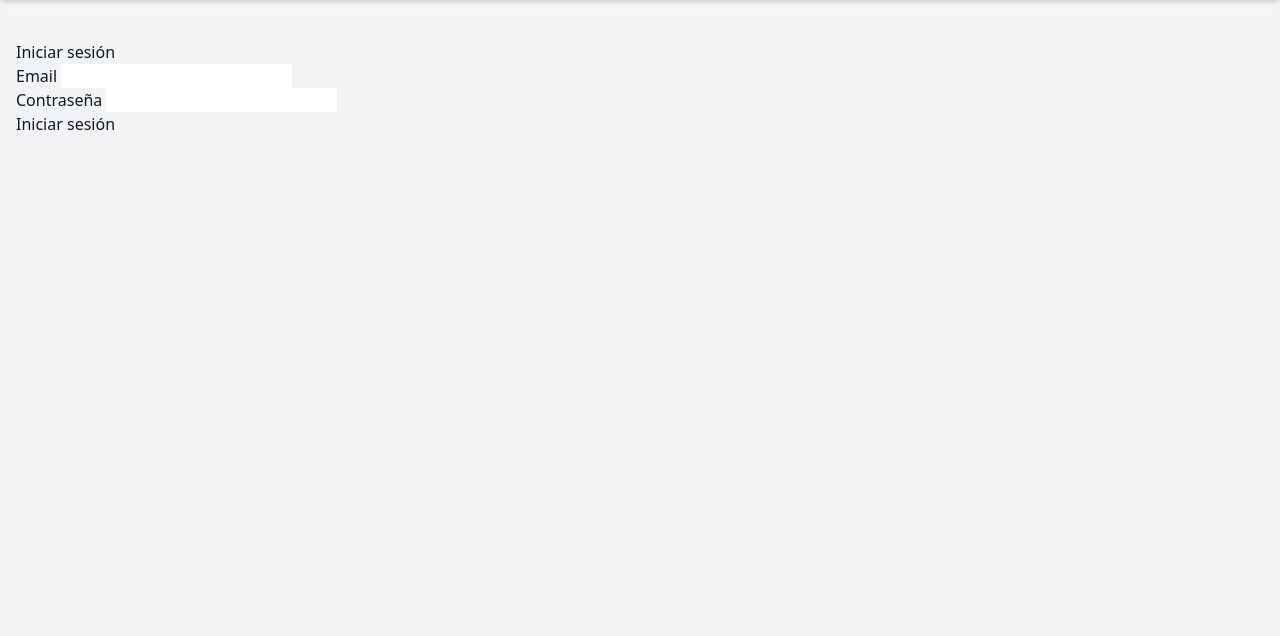
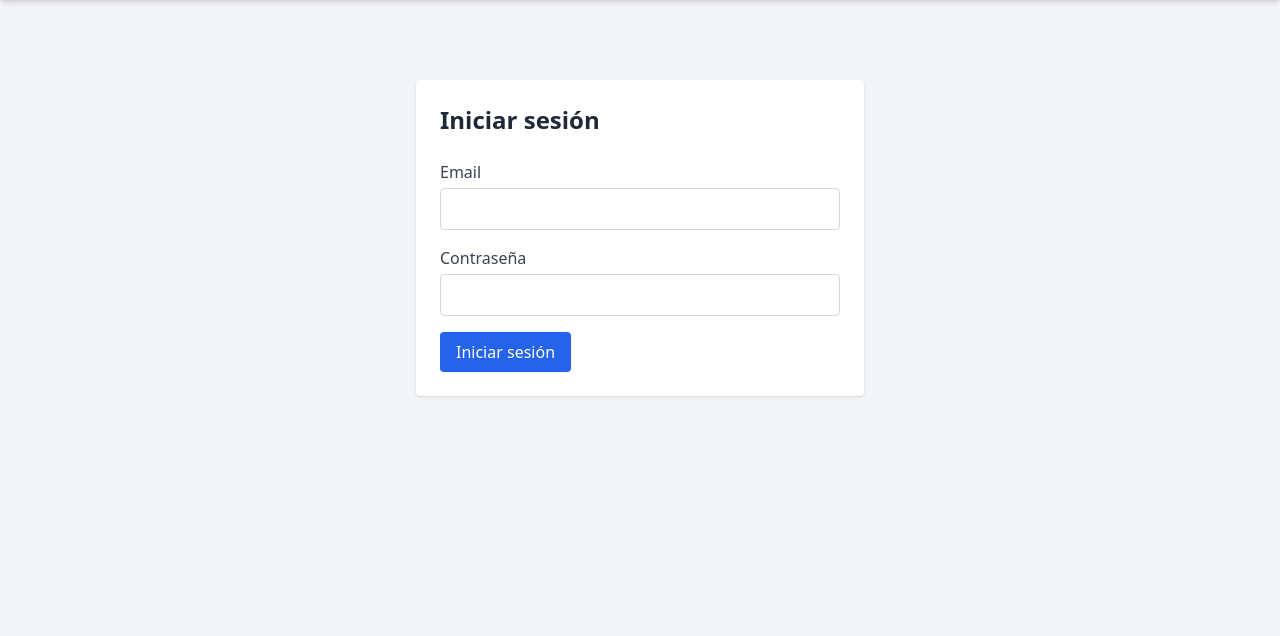
Before and after one commit to danipoav/Python_ProyectoFinal, a Flask app: page /login in a window 1280 px wide. Shown: the part 60-696 px from the top of the page. Run offline with Flask 3, Linux system fonts and the light colour scheme; some libraries are stand-ins or nearby versions.

Commit message:
Adding styles to Login page+

```diff
--- a/app/templates/login.html
+++ b/app/templates/login.html
@@ -1,11 +1,26 @@
 {% extends 'base.html' %}
 {% block title %}Login{% endblock %}
+
 {% block content %}
-<h2>Iniciar sesión</h2>
-<form method="POST">
-    {{ form.hidden_tag() }}
-    {{ form.email.label }} {{ form.email() }}<br>
-    {{ form.password.label }} {{ form.password() }}<br>
-    {{ form.submit() }}
-</form>
+<div class="max-w-md mx-auto mt-10 p-6 bg-white rounded shadow">
+    <h2 class="text-2xl font-bold text-gray-800 mb-6">Iniciar sesión</h2>
+
+    <form method="POST" class="space-y-4">
+        {{ form.hidden_tag() }}
+
+        <div>
+            <label class="block font-medium text-gray-700">{{ form.email.label }}</label>
+            {{ form.email(class_='w-full mt-1 p-2 border border-gray-300 rounded') }}
+        </div>
+
+        <div>
+            <label class="block font-medium text-gray-700">{{ form.password.label }}</label>
+            {{ form.password(class_='w-full mt-1 p-2 border border-gray-300 rounded') }}
+        </div>
+
+        <div>
+            {{ form.submit(class_='bg-blue-600 text-white px-4 py-2 rounded hover:bg-blue-700 transition') }}
+        </div>
+    </form>
+</div>
 {% endblock %}
```
